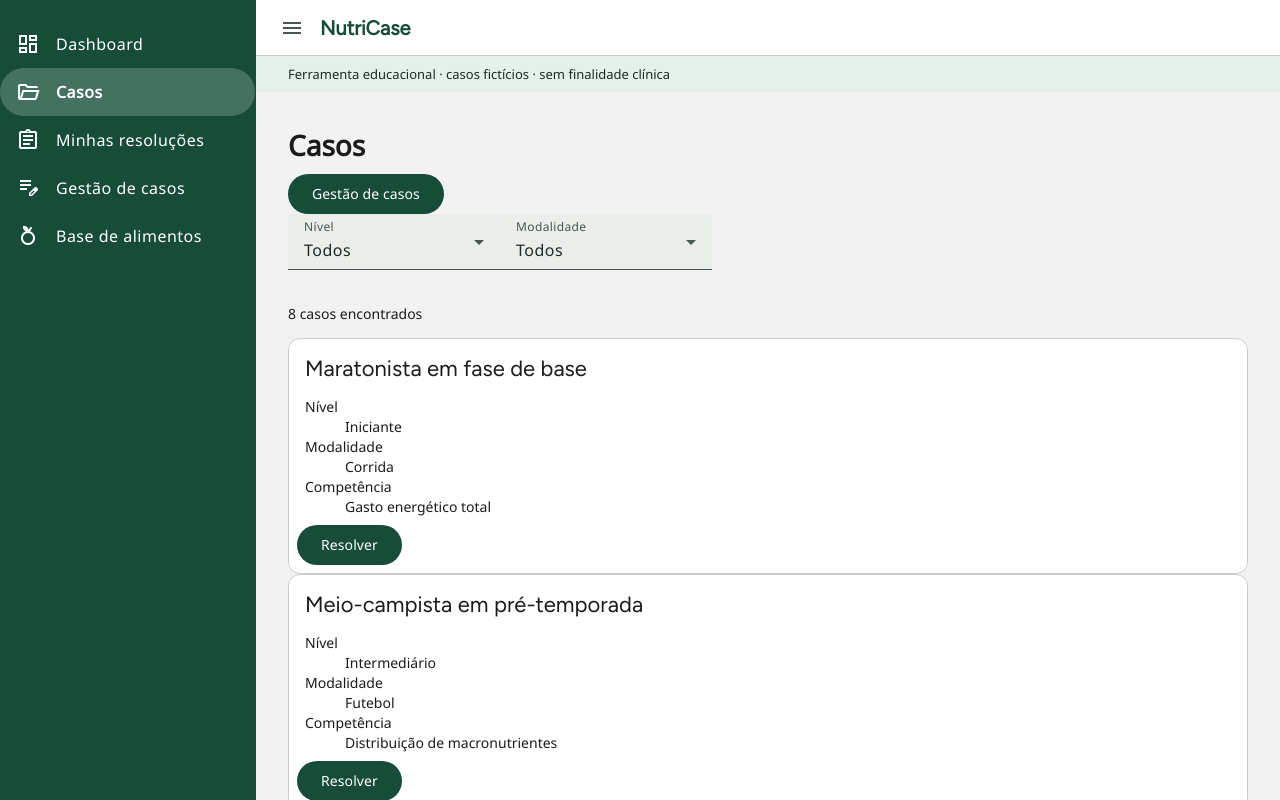
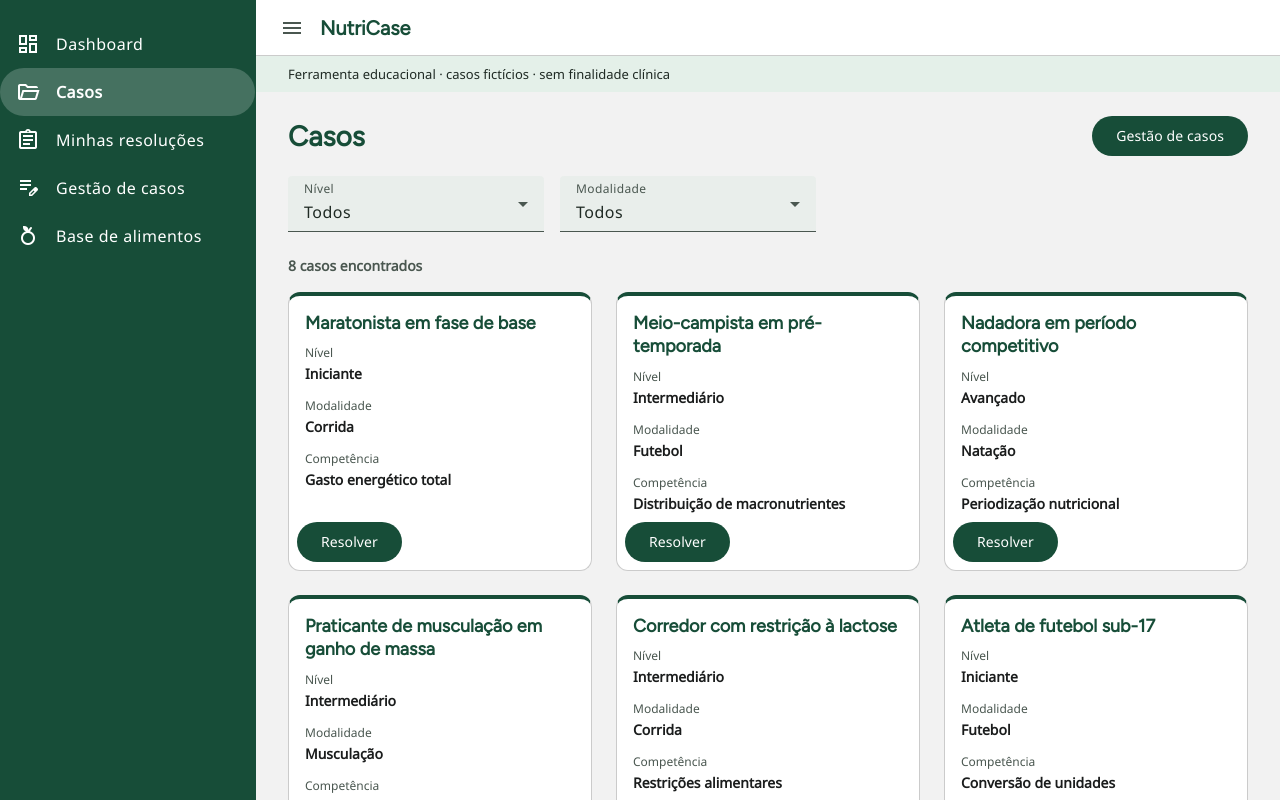
Before and after one commit to BrunoShiguematu/NutriCase, an Angular app in the folder nutricase/: page /casos in a window 1280 px wide. Built offline with nearby package versions, Linux system fonts and the light colour scheme.

Commit message:
style: catálogo, gestão de casos e alimentos na marca; aviso sem corte

```diff
--- a/nutricase/src/app/layout/layout.component.scss
+++ b/nutricase/src/app/layout/layout.component.scss
@@ -3,7 +3,13 @@
 // Altura do cabeçalho fixo (barra superior + aviso). As telas que fixam algo na janela, como a ficha do atleta
 // do resolver, descontam esse valor por --altura-cabecalho.
 $barra: 3.5rem;
+// O aviso tem altura mínima de 1 linha (2,25 rem); se o texto quebrar em duas (janela estreita ou zoom de 200%),
+// ele cresce e --altura-cabecalho passa para o valor de 2 linhas (2 × 13 px × 1,3 + 1 rem de padding).
 $aviso: 2.25rem;
+$aviso-duas-linhas: 3.1rem;
+// Largura da janela abaixo da qual o texto do aviso quebra, com o menu aberto (menu 16 rem + 2 × 2 rem de
+// margem + o texto, de cerca de 24 rem).
+$janela-aviso-quebra: 44rem;
 
 // Shell com altura total: o container ocupa a janela inteira. O menu fica fixo na lateral; no conteúdo,
 // a barra e o aviso ficam parados no topo e só a página (main) rola.
@@ -53,6 +59,10 @@ $aviso: 2.25rem;
   display: flex;
   flex-direction: column;
   overflow: hidden;
+
+  @media (max-width: $janela-aviso-quebra) {
+    --altura-cabecalho: #{$barra + $aviso-duas-linhas};
+  }
 }
 
 .top {
@@ -74,12 +84,13 @@ $aviso: 2.25rem;
   flex: none;
   align-items: center;
   box-sizing: border-box;
-  height: $aviso;
+  min-height: $aviso;
   margin: 0;
-  padding: 0 2rem;
+  padding: 0.5rem 2rem;
   background: m.$verde-claro;
   color: m.$texto;
   font-size: 0.8125rem;
+  line-height: 1.3;
 }
 
 // Área da página: rola sozinha e dá o respiro lateral e inferior a todas as telas.
--- a/nutricase/src/app/pages/alimentos/alimentos.component.scss
+++ b/nutricase/src/app/pages/alimentos/alimentos.component.scss
@@ -0,0 +1,87 @@
+@use '../../shared/styles/marca' as m;
+
+:host {
+  @include m.pagina;
+}
+
+.filtros {
+  display: flex;
+  flex-wrap: wrap;
+  gap: 0 1rem;
+}
+
+.filtro-busca {
+  width: 24rem;
+}
+
+.filtro-grupo {
+  width: 16rem;
+}
+
+.resultado-status {
+  margin: 0.25rem 0 0.25rem;
+  font-weight: 600;
+  color: m.$suave;
+}
+
+.sem-resultado {
+  padding: 1rem;
+  border: 1px dashed m.$borda;
+  border-radius: 8px;
+  text-align: center;
+}
+
+.tabela-nota {
+  margin: 0 0 0.75rem;
+  font-size: 0.875rem;
+  color: m.$suave;
+}
+
+// Tabela e paginador formam um bloco só, com a mesma borda arredondada.
+.tabela-alimentos {
+  width: 100%;
+  border: 1px solid m.$borda;
+  border-bottom: 0;
+  border-radius: 12px 12px 0 0;
+}
+
+mat-paginator {
+  border: 1px solid m.$borda;
+  border-radius: 0 0 12px 12px;
+}
+
+// Números alinhados à direita, com algarismos de mesma largura, para comparar valores de cima para baixo.
+.mat-column-kcal,
+.mat-column-carboidrato,
+.mat-column-proteina,
+.mat-column-gordura {
+  text-align: right;
+  font-variant-numeric: tabular-nums;
+}
+
+.estado-erro {
+  @include m.aviso(m.$vinho, m.$vinho-claro);
+  display: flex;
+  align-items: center;
+  justify-content: space-between;
+  font-weight: 600;
+
+  p {
+    margin: 0;
+  }
+}
+
+.rodape-taco {
+  margin-top: 1.5rem;
+  font-size: 0.875rem;
+  color: m.$suave;
+}
+
+.citacao-taco {
+  margin: 0 0 0.75rem;
+}
+
+.aviso-taco {
+  @include m.aviso(m.$verde, m.$verde-claro);
+  margin: 0;
+}
--- a/nutricase/src/app/pages/casos/caso-form/caso-form.component.scss
+++ b/nutricase/src/app/pages/casos/caso-form/caso-form.component.scss
@@ -9,6 +9,21 @@
   flex-direction: column;
   gap: 1.25rem;
   max-width: 64rem;
+}
+
+// Caso não encontrado (id da URL inexistente): mensagem em cartão com faixa de erro e o link de volta.
+.caso-nao-encontrado {
+  max-width: 40rem;
+  padding: 1rem 1.25rem 1.25rem;
+  border: 1px solid m.$borda;
+  border-left: 4px solid m.$vinho;
+  border-radius: 12px;
+  background: m.$card;
+
+  p {
+    margin: 0 0 1rem;
+    font-weight: 600;
+  }
 }
 
 .secao {
--- a/nutricase/src/app/pages/casos/casos.component.scss
+++ b/nutricase/src/app/pages/casos/casos.component.scss
@@ -0,0 +1,74 @@
+@use '../../shared/styles/marca' as m;
+
+:host {
+  @include m.pagina;
+}
+
+// Título à esquerda e o atalho da Gestão à direita.
+.page-header {
+  display: flex;
+  align-items: center;
+  justify-content: space-between;
+  gap: 1rem;
+}
+
+.filtros {
+  display: flex;
+  flex-wrap: wrap;
+  gap: 0 1rem;
+}
+
+.filtro {
+  width: 16rem;
+}
+
+.resultado-status {
+  margin: 0.25rem 0 1rem;
+  font-weight: 600;
+  color: m.$suave;
+}
+
+.sem-resultado {
+  padding: 1rem;
+  border: 1px dashed m.$borda;
+  border-radius: 8px;
+  text-align: center;
+}
+
+// Cartões do mesmo tamanho: 3 colunas a 1366 px, 4 a 1920 px. O botão fica sempre no pé do cartão.
+.lista-casos {
+  display: grid;
+  grid-template-columns: repeat(auto-fill, minmax(19rem, 1fr));
+  gap: 1.5rem;
+}
+
+.caso-card {
+  border-top: 4px solid m.$verde;
+
+  mat-card-content {
+    flex: 1;
+  }
+}
+
+.caso-titulo {
+  font: 700 1.125rem/1.3 var(--fonte-titulo);
+  color: m.$verde;
+}
+
+.caso-detalhes {
+  display: grid;
+  gap: 0.75rem;
+  margin: 0.5rem 0 0;
+}
+
+.caso-detalhe {
+  dt {
+    font-size: 0.75rem;
+    color: m.$suave;
+  }
+
+  dd {
+    margin: 0.0625rem 0 0;
+    font-weight: 600;
+  }
+}
--- a/nutricase/src/app/pages/casos/confirmar-exclusao/confirmar-exclusao.component.scss
+++ b/nutricase/src/app/pages/casos/confirmar-exclusao/confirmar-exclusao.component.scss
@@ -0,0 +1,10 @@
+@use '../../../shared/styles/marca' as m;
+
+:host {
+  display: block;
+}
+
+.confirmar-excluir {
+  --mat-button-filled-container-color: #{m.$vinho};
+  --mat-button-filled-label-text-color: #fff;
+}
--- a/nutricase/src/app/pages/casos/gestao-casos/gestao-casos.component.scss
+++ b/nutricase/src/app/pages/casos/gestao-casos/gestao-casos.component.scss
@@ -0,0 +1,40 @@
+@use '../../../shared/styles/marca' as m;
+
+:host {
+  @include m.pagina;
+}
+
+.page-header {
+  display: flex;
+  align-items: center;
+  justify-content: space-between;
+  gap: 1rem;
+}
+
+.tabela-casos {
+  width: 100%;
+  border: 1px solid m.$borda;
+  border-radius: 12px;
+  overflow: hidden;
+}
+
+// Editar e Excluir juntos, sem quebrar; a coluna encolhe ao tamanho deles e fica à direita.
+.coluna-acoes,
+.mat-column-acoes {
+  width: 1%;
+  white-space: nowrap;
+  text-align: right;
+}
+
+.acao-excluir {
+  --mat-button-text-label-text-color: #{m.$vinho};
+}
+
+.sem-casos {
+  margin: 1rem 0 0;
+  padding: 1rem;
+  border: 1px dashed m.$borda;
+  border-radius: 8px;
+  color: m.$suave;
+  text-align: center;
+}
```
